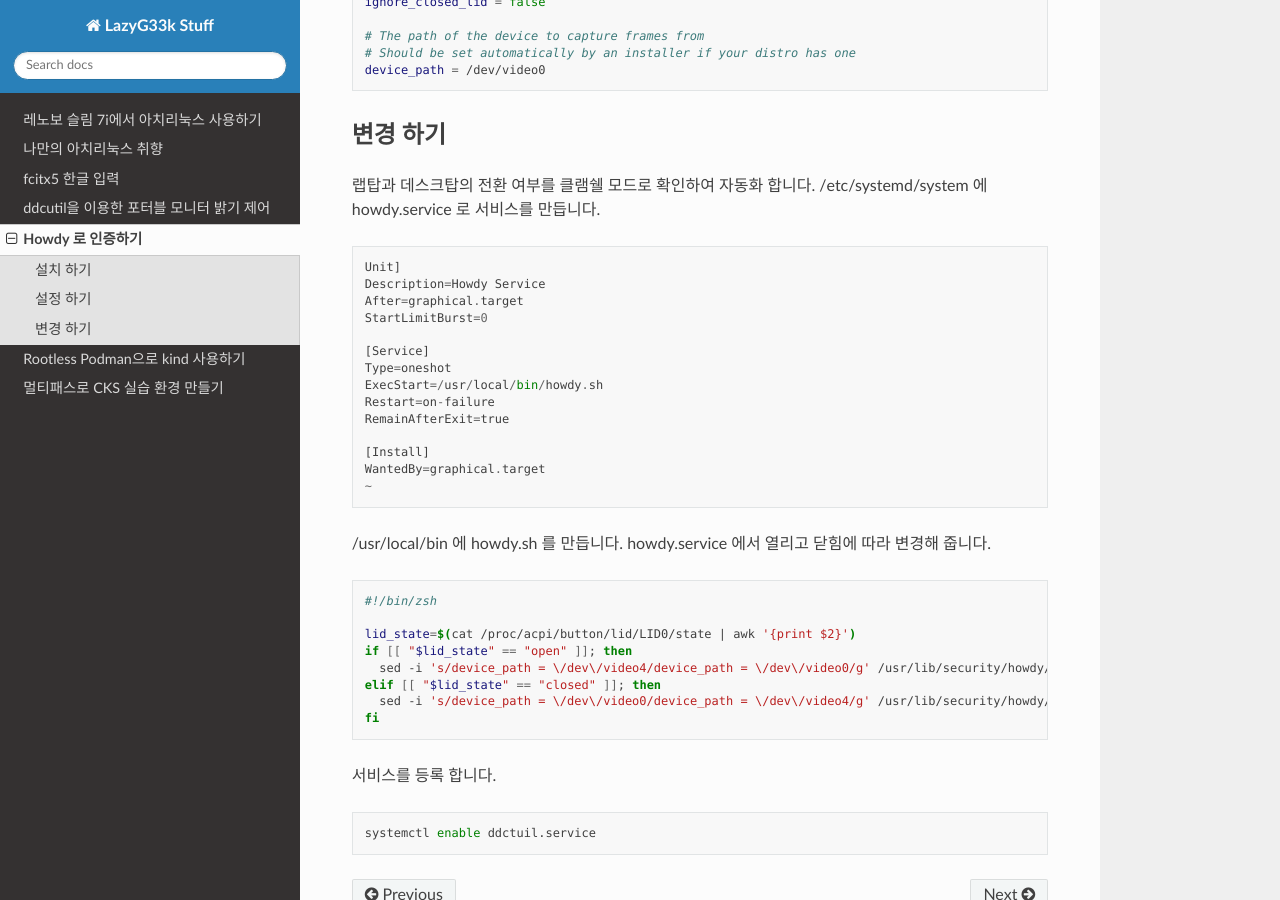
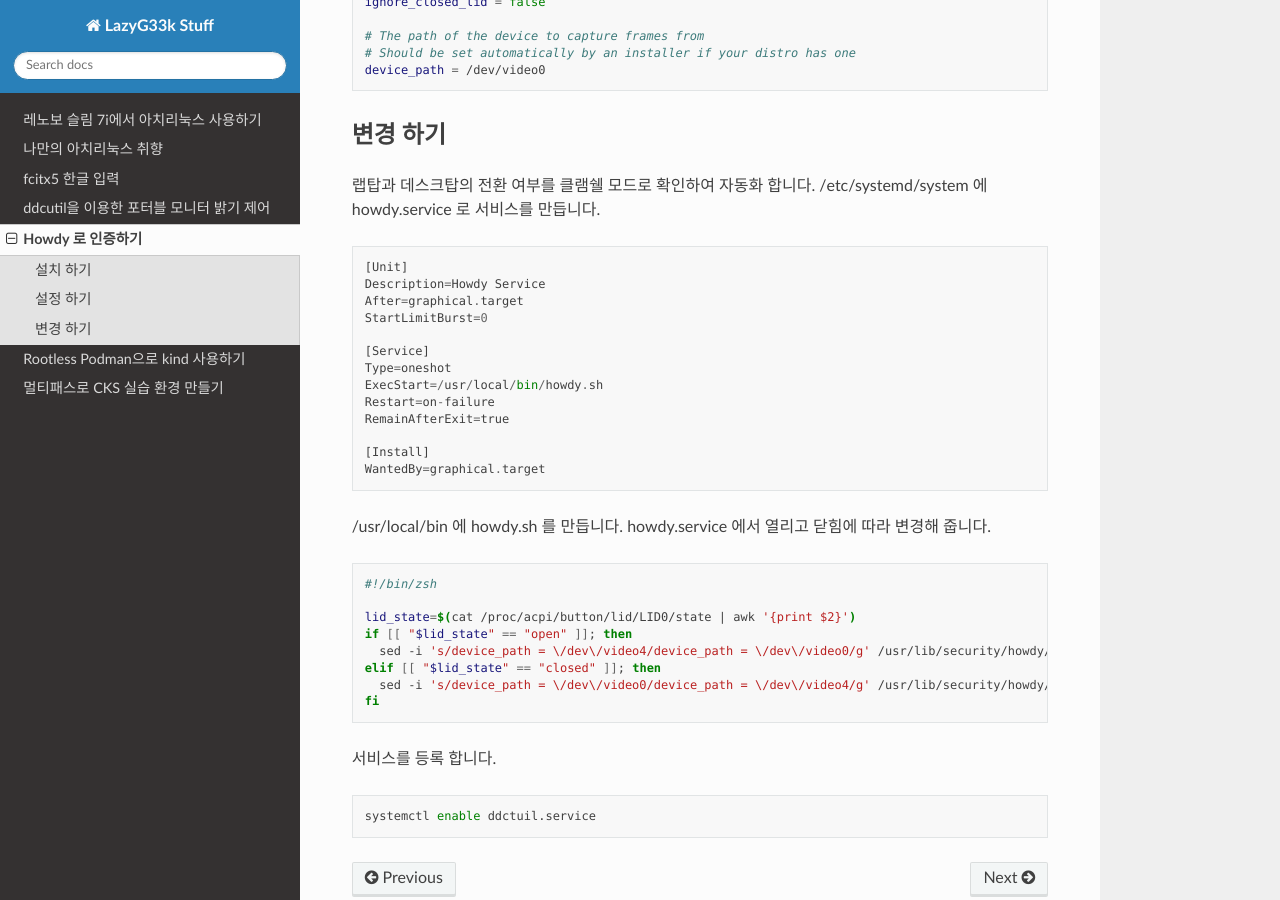
Before and after one commit to l4zyg33k/l4zyg33k.github.io, a Sphinx documentation site: the page built from doc/archlinux/using-howdy.md, in a window 1280 px wide and 900 px high, scrolled down 484 px. Built offline with Sphinx 7.4.7 and the Read the Docs theme 3.1.0, drawn with Linux system fonts in a browser that asks for light colours.

````diff
--- a/doc/archlinux/using-howdy.md
+++ b/doc/archlinux/using-howdy.md
@@ -19,7 +19,7 @@
 ## 변경 하기
 랩탑과 데스크탑의 전환 여부를 클램쉘 모드로 확인하여 자동화 합니다. /etc/systemd/system 에 howdy.service 로 서비스를 만듭니다.
 ```
-Unit]
+[Unit]
 Description=Howdy Service
 After=graphical.target
 StartLimitBurst=0
@@ -32,7 +32,6 @@
 
 [Install]
 WantedBy=graphical.target
-~
 ```
 /usr/local/bin 에 howdy.sh 를 만듭니다. howdy.service 에서 열리고 닫힘에 따라 변경해 줍니다.
 ```shell
````
